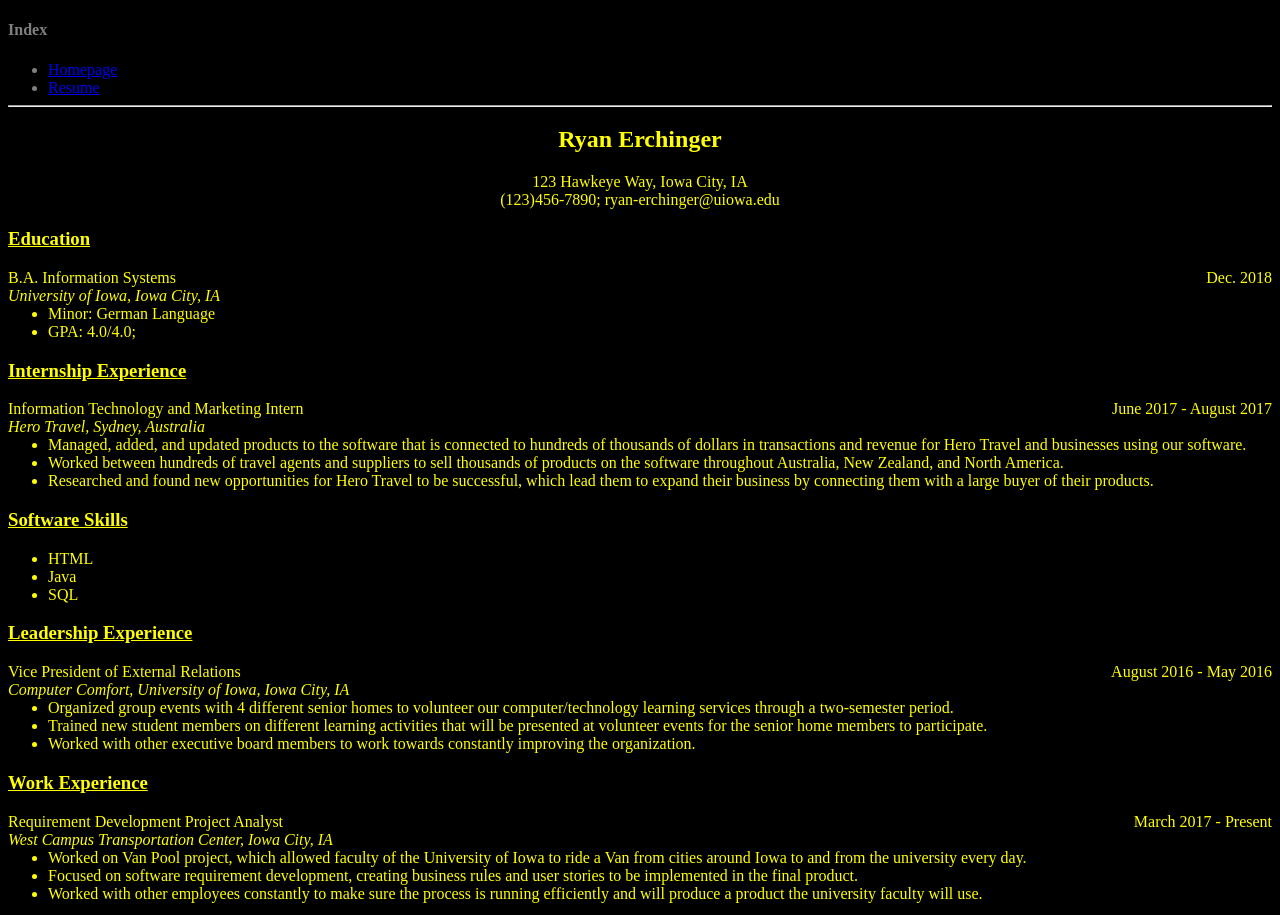
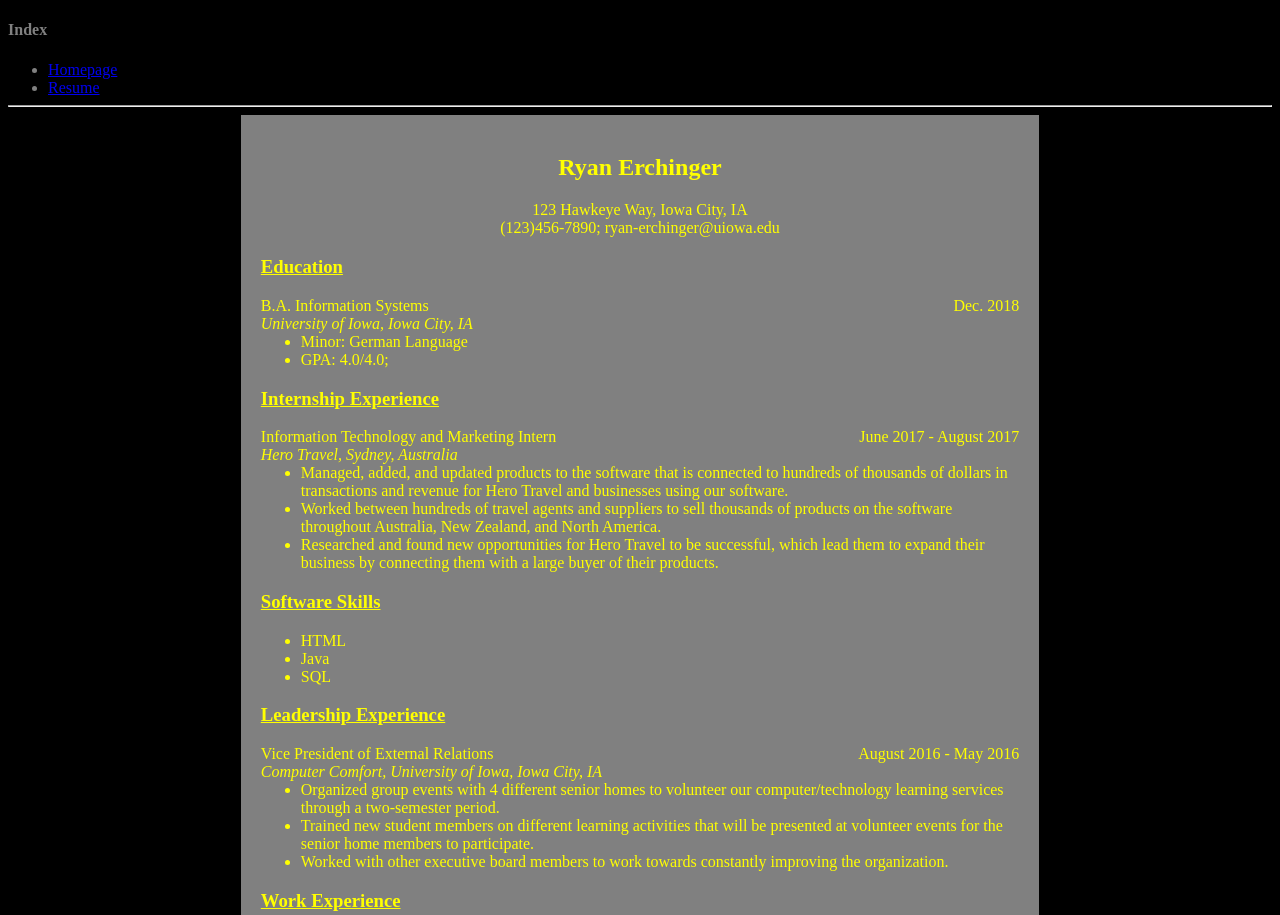
Before and after one commit to rherchinger/HW2, a plain HTML site: page HW2/Resume.html in a window 1280 px wide. Shown: the top 915 px of the page. Drawn offline with Linux system fonts and the light colour scheme.

Commit message:
Resume complete

```diff
--- a/HW2/Resume.html
+++ b/HW2/Resume.html
@@ -16,6 +16,7 @@
 		</div>
 		<hr>
 
+<div class="content">
         <div align="center">
 			<h2> Ryan Erchinger </h2>
 				<p> 123 Hawkeye Way, Iowa City, IA </p>
@@ -107,8 +108,7 @@
 			<h3> <u> Foreign Language Skills </u> </h3>
 				<p> <span style="float: left;" > German </span>
 		</div>
-
-
+</div>
 
 
 
--- a/HW2/css/resumestylesheet.css
+++ b/HW2/css/resumestylesheet.css
@@ -4,3 +4,11 @@ body {background-color: black; color:yellow;}
 
 p {margin: 0;}
 ul {margin: 0;}
+
+.content{
+  background-color:gray;
+  width:60%; /* set the width you want for the div */
+  margin: 0 auto; /* used to center the div */
+  text-align:left; /* left justifies the text inside of the div */
+  padding:20px;
+}
```
